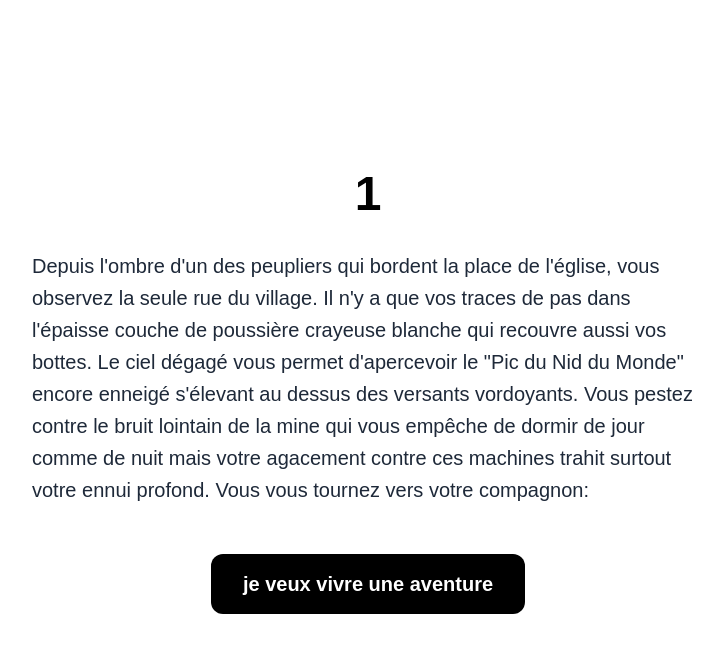
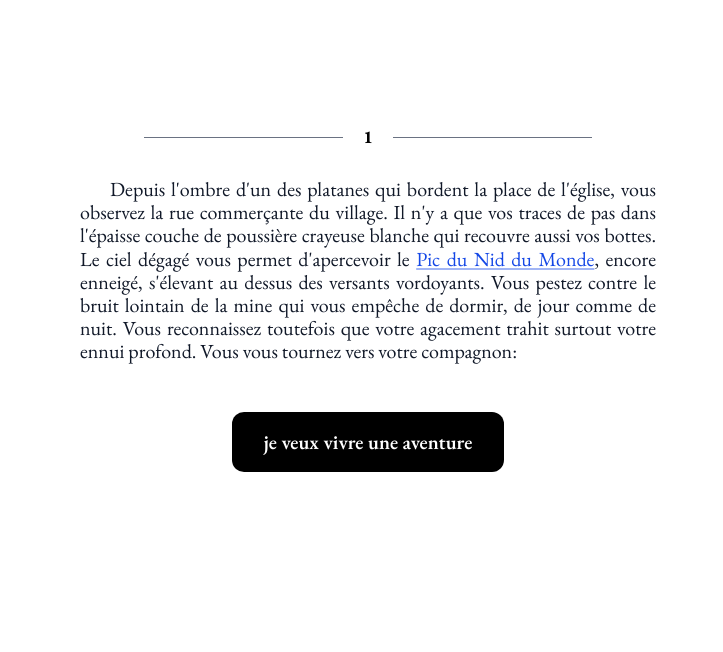
Before and after one commit to julienfaure/aventure, a Next.js app: page / in a window 1280 px wide. Shown: the top 652 px of the page, without its empty margins (272-995 px from the left). Built offline with nearby package versions, Linux system fonts and the light colour scheme.

Commit message:
création des premiers liens et mise en place du wiki

```diff
--- a/app/page.tsx
+++ b/app/page.tsx
@@ -1,25 +1,6 @@
-import passage from "../contenus/passages/introduction";
+import introduction from "@/contenus/passages/introduction";
+import Passage from "@/components/Passage";
 
 export default function Home() {
-  return (
-    <main className="flex min-h-screen flex-col items-center justify-center bg-white px-8">
-
-      <h1 className="mb-8 text-5xl font-bold text-black">
-        {passage.title}
-      </h1>
-
-      <p className="mb-12 max-w-2xl text-left text-xl leading-8 text-gray-800">
-        {passage.texte}
-      </p>
-
-      <div>
-        {passage.choix.map((choix, index) => (
-          <button key={choix.destination} className="mb-4 rounded-xl bg-black px-8 py-4 text-xl font-semibold text-white hover:bg-gray-800">
-            {choix.texte}
-          </button>
-        ))}
-      </div>
-
-    </main>
-  );
+  return <Passage passage={introduction} />;
 }
--- /dev/null
+++ b/app/scene/[id]/page.tsx
@@ -0,0 +1,24 @@
+import { notFound } from "next/navigation";
+import Passage from "@/components/Passage";
+
+type Props = {
+  params: Promise<{
+    id: string;
+  }>;
+};
+
+export default async function ScenePage({ params }: Props) {
+  const { id } = await params;
+
+  let passage;
+
+  try {
+    passage = (
+      await import(`@/contenus/passages/chapitre-1/${id}`)
+    ).default;
+  } catch {
+    notFound();
+  }
+
+  return <Passage passage={passage} />;
+}
--- /dev/null
+++ b/app/scene/page.tsx
@@ -0,0 +1,23 @@
+import { notFound } from "next/navigation";
+
+import Passage from "@/components/Passage";
+
+import scene1 from "@/contenus/passages/chapitre-1/scene-1";
+
+type Props = {
+  params: Promise<{
+    id: string;
+  }>;
+};
+
+export default async function ScenePage({ params }: Props) {
+  const { id } = await params;
+
+  switch (id) {
+    case "scene-1":
+      return <Passage passage={scene1} />;
+
+    default:
+      notFound();
+  }
+}
--- /dev/null
+++ b/app/wiki/page.tsx
@@ -0,0 +1,39 @@
+import passage from "../contenus/passages/introduction";
+import { EB_Garamond } from "next/font/google";
+export const EB = EB_Garamond({
+  subsets: ["latin"],
+  weight: ["400", "500", "600", "700"],
+  variable: "--font-eb-garamond",
+});
+
+
+export default function Home() {
+  return (
+    <main className={`${EB.className} flex min-h-screen flex-col items-center bg-white px-8 pt-32`}>
+
+      <div className="mb-8 flex w-full max-w-md items-center gap-5">
+        <div className="h-px flex-1 bg-gray-500" />
+
+        <h1 className="text-lg font-bold leading-none text-black">
+          {passage.number}
+        </h1>
+
+        <div className="h-px flex-1 bg-gray-500" />
+      </div>
+
+      <p className="mb-12 max-w-xl text-[1.08 rem] leading-[1.45rem] text.indent:1.5em
+      text-justify text-xl text-gray-900">
+        {passage.texte}
+      </p>
+
+      <div>
+        {passage.choix.map((choix, index) => (
+          <button key={choix.destination} className="mb-4 rounded-xl bg-black px-8 py-4 text-xl font-semibold text-white hover:bg-gray-800">
+            {choix.texte}
+          </button>
+        ))}
+      </div>
+
+    </main>
+  );
+}
--- /dev/null
+++ b/app/wiki/pic-du-nid-du-monde/page.tsx
@@ -0,0 +1,35 @@
+import { picDuNidDuMonde } from "@/contenus/wiki/pic-du-nid-du-monde";
+
+export default function PagePicDuNidDuMonde() {
+  const page = picDuNidDuMonde;
+
+  return (
+    <main className="min-h-screen bg-white px-8 py-10 text-gray-900">
+      <article className="mx-auto max-w-4xl">
+        <h1 className="border-b border-gray-400 pb-2 font-serif text-4xl">
+          {page.titre}
+        </h1>
+
+        {page.resume && (
+          <p className="mt-5 text-lg leading-7">
+            {page.resume}
+          </p>
+        )}
+
+        {page.sections.map((section) => (
+          <section key={section.titre} className="mt-8">
+            <h2 className="border-b border-gray-300 pb-1 font-serif text-2xl">
+              {section.titre}
+            </h2>
+
+            {section.contenu.map((paragraphe, index) => (
+              <p key={index} className="mt-4 leading-7">
+                {paragraphe}
+              </p>
+            ))}
+          </section>
+        ))}
+      </article>
+    </main>
+  );
+}
--- /dev/null
+++ b/components/Passage.tsx
@@ -0,0 +1,60 @@
+import Link from "next/link";
+import { EB_Garamond } from "next/font/google";
+
+export const EB = EB_Garamond({
+  subsets: ["latin"],
+  weight: ["400", "500", "600", "700"],
+  variable: "--font-eb-garamond",
+});
+
+type PassageProps = {
+  passage: any;
+};
+
+export default function Passage({ passage }: PassageProps) {
+  return (
+    <main
+      className={`${EB.className} flex min-h-screen flex-col items-center bg-white px-8 pt-32`}
+    >
+      <div className="mb-8 flex w-full max-w-md items-center gap-5">
+        <div className="h-px flex-1 bg-gray-500" />
+
+        <h1 className="text-lg font-bold leading-none text-black">
+          {passage.number}
+        </h1>
+
+        <div className="h-px flex-1 bg-gray-500" />
+      </div>
+
+      <p className="mb-12 max-w-xl text-justify text-xl leading-[1.45rem] text-gray-900 [text-indent:1.5em]">
+        {passage.texte.map((element: any, index: number) => {
+          if (typeof element === "string") {
+            return <span key={index}>{element}</span>;
+          }
+
+          return (
+            <Link
+              key={index}
+              href={`/wiki/${element.wiki}`}
+              className="text-blue-700 underline decoration-blue-700/40 underline-offset-2 hover:text-blue-900"
+            >
+              {element.texte}
+            </Link>
+          );
+        })}
+      </p>
+
+      <div className="flex flex-col gap-4">
+        {passage.choix.map((choix: any) => (
+          <Link
+            key={choix.destination}
+            href={`/scene/${choix.destination}`}
+            className="rounded-xl bg-black px-8 py-4 text-center text-xl font-semibold text-white hover:bg-gray-800"
+          >
+            {choix.texte}
+          </Link>
+        ))}
+      </div>
+    </main>
+  );
+}
--- /dev/null
+++ b/contenus/passages/chapitre-1/scene-1.ts
@@ -0,0 +1,19 @@
+const passage={
+    id: "scene-1",
+    number: "170",
+    resume: `scène 1`,
+    texte: [`texte de la scène 1, ce texte est vraiment très intéressant, on y apprend beaucoup de choses.`,],
+    illustration: null,
+    choix: [
+        {
+            texte: `choix 1`,
+            destination: "scene-2"
+        },
+        {
+            texte: `choix 2`,
+            destination: "scene-3"
+        }
+    ]
+};
+
+export default passage;
--- /dev/null
+++ b/contenus/passages/chapitre-1/scene-2.ts
@@ -0,0 +1,19 @@
+const passage={
+    id: "scene-2",
+    number: "34",
+    resume: `scène 2`,
+    texte: [`texte de la scène 2, ce texte est vraiment très intéressant, on y apprend beaucoup de choses.`,],
+    illustration: null,
+    choix: [
+        {
+            texte: `choix 1`,
+            destination: "scene-1"
+        },
+        {
+            texte: `choix 2`,
+            destination: "scene-3"
+        }
+    ]
+};
+
+export default passage;
--- a/contenus/passages/introduction.ts
+++ b/contenus/passages/introduction.ts
@@ -1,14 +1,19 @@
 const passage={
     id: "introduction",
-    title: "1",
+    number: "1",
     resume: `Le héros demande au compagnon de lui faire vivre une aventure.`,
-    texte: `Depuis l'ombre d'un des peupliers qui bordent la place de l'église, vous observez la seule rue du village.
+    texte: [`Depuis l'ombre d'un des platanes qui bordent la place de l'église, vous observez la rue commerçante du village.
     Il n'y a que vos traces de pas dans l'épaisse couche de poussière crayeuse blanche qui recouvre aussi vos bottes.
-    Le ciel dégagé vous permet d'apercevoir le "Pic du Nid du Monde" encore enneigé
+    Le ciel dégagé vous permet d'apercevoir le `,
+    {
+        wiki: "pic-du-nid-du-monde",
+        texte: "Pic du Nid du Monde",
+    },
+    `, encore enneigé,
     s'élevant au dessus des versants vordoyants.
-    Vous pestez contre le bruit lointain de la mine qui vous empêche de dormir de jour comme de nuit mais
-    votre agacement contre ces machines trahit surtout votre ennui profond. Vous vous tournez vers votre compagnon:
-    `,
+    Vous pestez contre le bruit lointain de la mine qui vous empêche de dormir, de jour comme de nuit.
+    Vous reconnaissez toutefois que votre agacement trahit surtout votre ennui profond. Vous vous tournez vers votre compagnon:
+    `],
     illustration: null,
      choix: [
         {
--- a/contenus/template.ts
+++ b/contenus/passages/template.ts
@@ -1,6 +1,6 @@
 const passage={
     id: "Template",
-    title: "Le template",
+    number: "Le template",
     resume: `résumé`,
     texte: `texte du template`,
     illustration: null,
--- /dev/null
+++ b/contenus/wiki/pic-du-nid-du-monde.ts
@@ -0,0 +1,54 @@
+import { WikiPage } from "./template-wiki";
+
+export const picDuNidDuMonde: WikiPage = {
+  slug: "pic-du-nid-du-monde",
+
+  titre: "Pic du Nid du Monde",
+
+  resume:
+    "Le Pic du Nid du Monde est le plus haut sommet connu des Montagnes Grises.",
+
+  infobox: [
+    {
+      label: "Type",
+      valeur: "Montagne",
+    },
+    {
+      label: "Altitude",
+      valeur: "Inconnue",
+    },
+    {
+      label: "Région",
+      valeur: "Montagnes Grises",
+    },
+  ],
+
+  sections: [
+    {
+      titre: "Description",
+      contenu: [
+        "Le Pic du Nid du Monde domine toute la vallée.",
+        "Son sommet disparaît presque toujours dans les",
+      ],
+    },
+
+    {
+      titre: "Histoire",
+      contenu: [
+        "Les premières chroniques mentionnent déjà son existence.",
+      ],
+    },
+  ],
+
+  voirAussi: [
+    "montagnes-grises",
+    "village-de-valbois",
+  ],
+
+  categories: [
+    "Géographie",
+    "Montagnes",
+  ],
+
+  debloquee: false,
+};
--- /dev/null
+++ b/contenus/wiki/template-wiki.ts
@@ -0,0 +1,34 @@
+export type WikiPage = {
+  slug: string;
+
+  // Nom de la page
+  titre: string;
+
+  // Court résumé affiché juste sous le titre
+  resume?: string;
+
+  // Contenu principal
+  sections: WikiSection[];
+
+  // Petit encadré à droite (optionnel)
+  infobox?: WikiInfo[];
+
+  // Pages liées
+  voirAussi?: string[];
+
+  // Catégories
+  categories?: string[];
+
+  // Débloquée ou non (pour le développement)
+  debloquee?: boolean;
+};
+
+export type WikiSection = {
+  titre: string;
+  contenu: string[];
+};
+
+export type WikiInfo = {
+  label: string;
+  valeur: string;
+};
```
